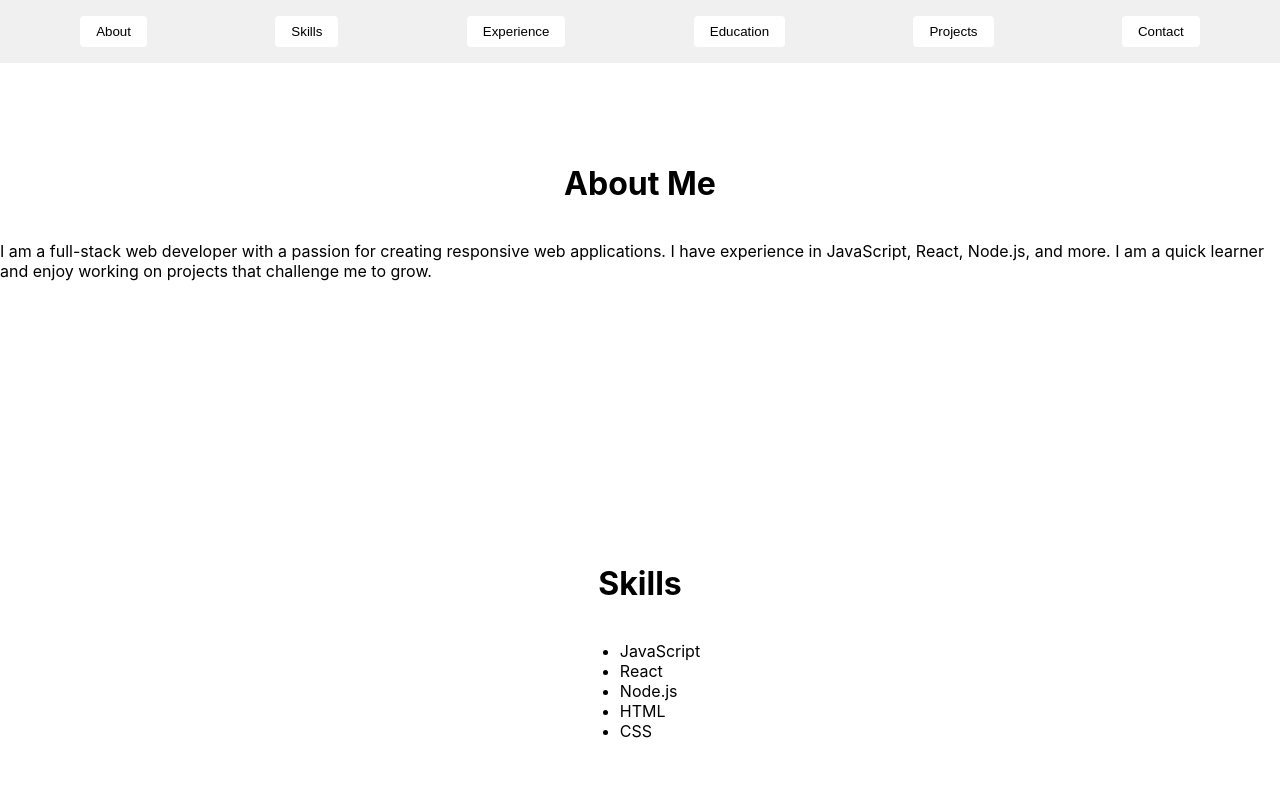
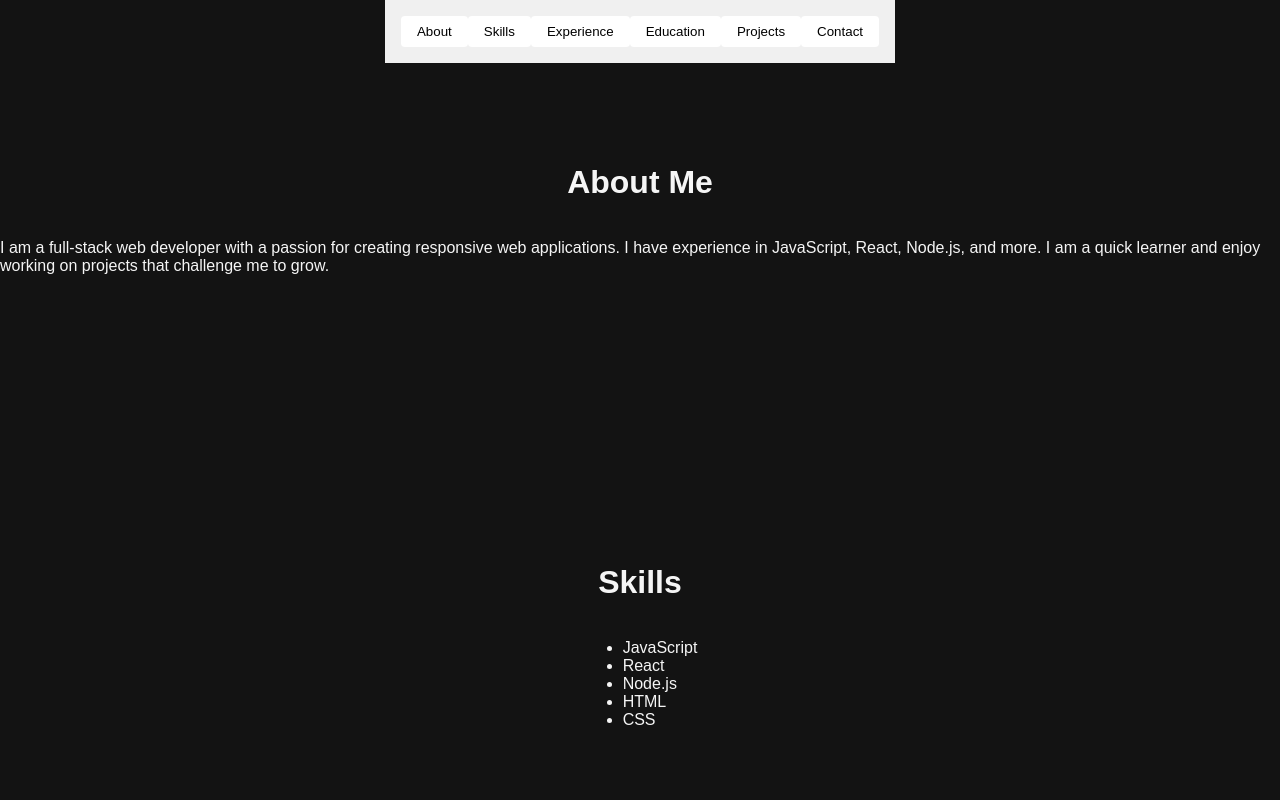
Before and after one commit to premkpavuluri/portfolio_v1, a React (Create React App) app: page / in a window 1280 px wide. Shown: the top 800 px of the page. Built offline with nearby package versions, Linux system fonts and the light colour scheme.

Commit message:
Prem | Add: Theme to the project

```diff
--- a/src/App.js
+++ b/src/App.js
@@ -7,6 +7,7 @@ import Experience from "./components/Experience";
 import Education from "./components/Education";
 import Projects from "./components/Projects";
 import Contact from "./components/Contact";
+import PortfolioContainer from "./styles/PortfolioContainer";
 
 const Portfolio = (props) => {
   const [activeSection, setActiveSection] = useState('about');
@@ -20,7 +21,7 @@ const Portfolio = (props) => {
     }
   };
 
-  return (<div>
+  return (<PortfolioContainer>
     <NavBar onClick={handleScrollSection} activeSection={activeSection}/>
     <>
       <About id="about"/>
@@ -30,7 +31,7 @@ const Portfolio = (props) => {
       <Projects id="projects"/>
       <Contact id="contact"/>
     </>
-  </div>);
+  </PortfolioContainer>);
 }
 
 const App = () => (<Portfolio/>);
--- /dev/null
+++ b/src/styles/PortfolioContainer.jsx
@@ -0,0 +1,15 @@
+import styled from "styled-components";
+
+const PortfolioContainer = styled.div`
+    background-color: var(--background-color);
+    color: var(--text-color);
+    display: flex;
+    flex-direction: column;
+    align-items: center;
+    justify-content: center;
+    padding: 0;
+    margin: 0;
+    font-family: sans-serif;
+`
+
+export default PortfolioContainer;
```
